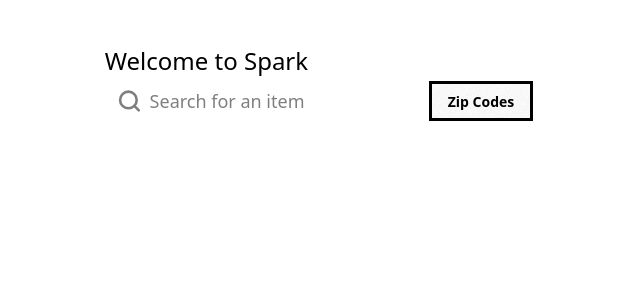
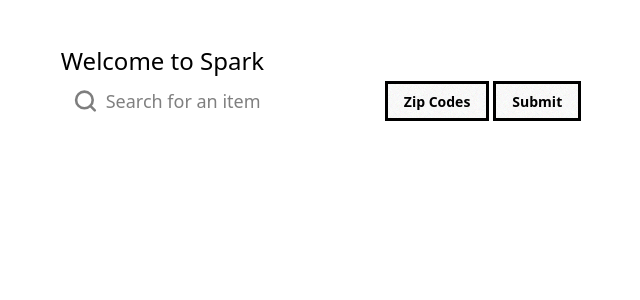
Before and after one commit to MustafaIK44/Spark, a Next.js app in the folder spark/: page / in a window 1280 px wide. Shown: the top 300 px of the page, without its empty margins (319-959 px from the left). Built offline with nearby package versions, Linux system fonts and the light colour scheme.

Commit message:
Added Button component

```diff
--- a/spark/src/App.jsx
+++ b/spark/src/App.jsx
@@ -3,13 +3,15 @@
 import Header from "./components/Header.jsx";
 import SearchBar from "./components/SearchBar.jsx";
 import DropDown from "./components/DropDown.jsx";
+import Button from "./components/Button.jsx";
 
 function App() {
   return (
     <div>
         <Header />
         <SearchBar />
-        <DropDown />
+        <DropDown text = "Zip Codes"/>
+        <Button text="Submit"/>
     </div>
   );
 }
--- /dev/null
+++ b/spark/src/components/Button.jsx
@@ -0,0 +1,13 @@
+import React from "react";
+
+export default function Button({ text, onClick, type = "button", className = "" }) {
+    return (
+        <button
+            type={type}
+            onClick={onClick}
+            className={`btn ${className}`}
+        >
+            {text}
+        </button>
+    );
+}
--- a/spark/src/components/DropDown.jsx
+++ b/spark/src/components/DropDown.jsx
@@ -22,11 +22,11 @@
  *
  * @return a drop down menu if there are choices passed into the function, a "No options available" tab if not
  */
-export default function DropDown({ choices }) {
+export default function DropDown({choices, text = "Select an Option" }) {
     if (!choices || choices.length === 0) {
         return (
             <div className="dropdown">
-                <label tabIndex="0" className="btn m-1">Zip Codes</label>
+                <label tabIndex="0" className="btn m-1">{text}</label>
                 <ul tabIndex="0" className="dropdown-content z-[1] menu p-2 shadow-lg bg-base-100 rounded-box w-80">
                     <li>No options available at the moment. Please try again later.</li>
                 </ul>
@@ -36,7 +36,7 @@
 
     return (
         <div className="dropdown">
-            <label tabIndex="0" className="btn m-1">Zip Codes</label>
+            <label tabIndex="0" className="btn m-1">{text}</label>
             <ul tabIndex="0" className="dropdown-content z-[1] menu p-2 shadow-lg bg-base-100 rounded-box w-80">
                 <DropDownChoices choices={ choices } />
             </ul>
```
Also changed, not shown: 1 other file (tests, documents, lock files or other folders).
